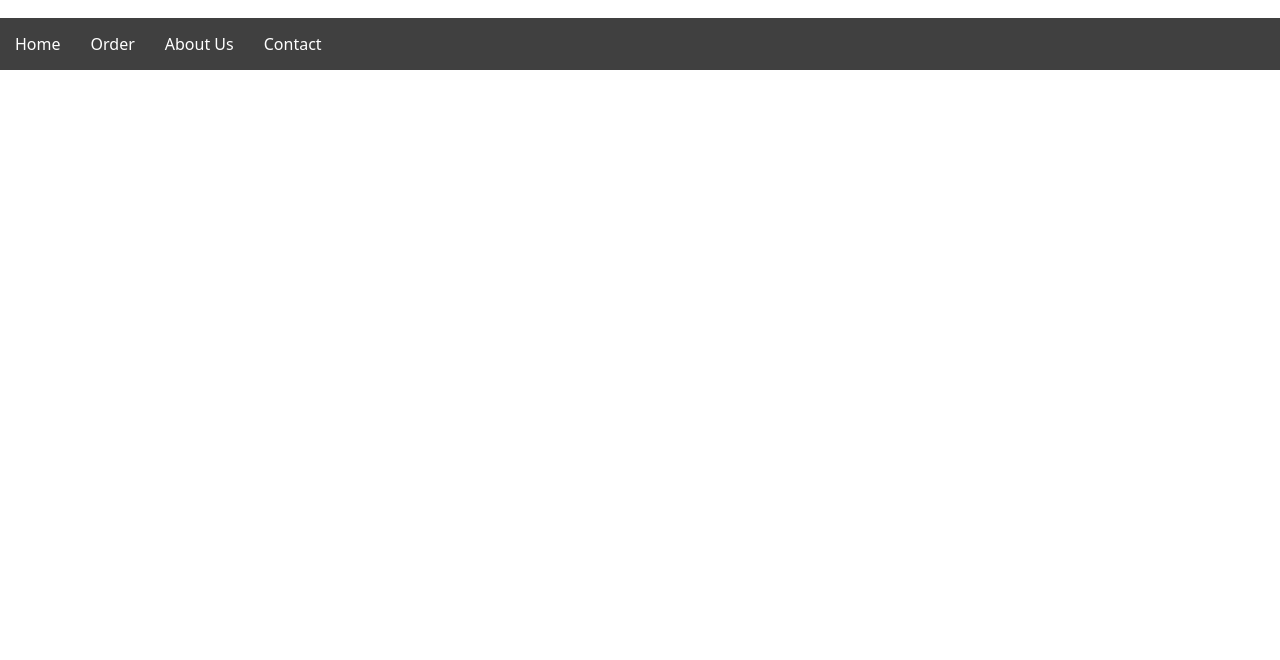
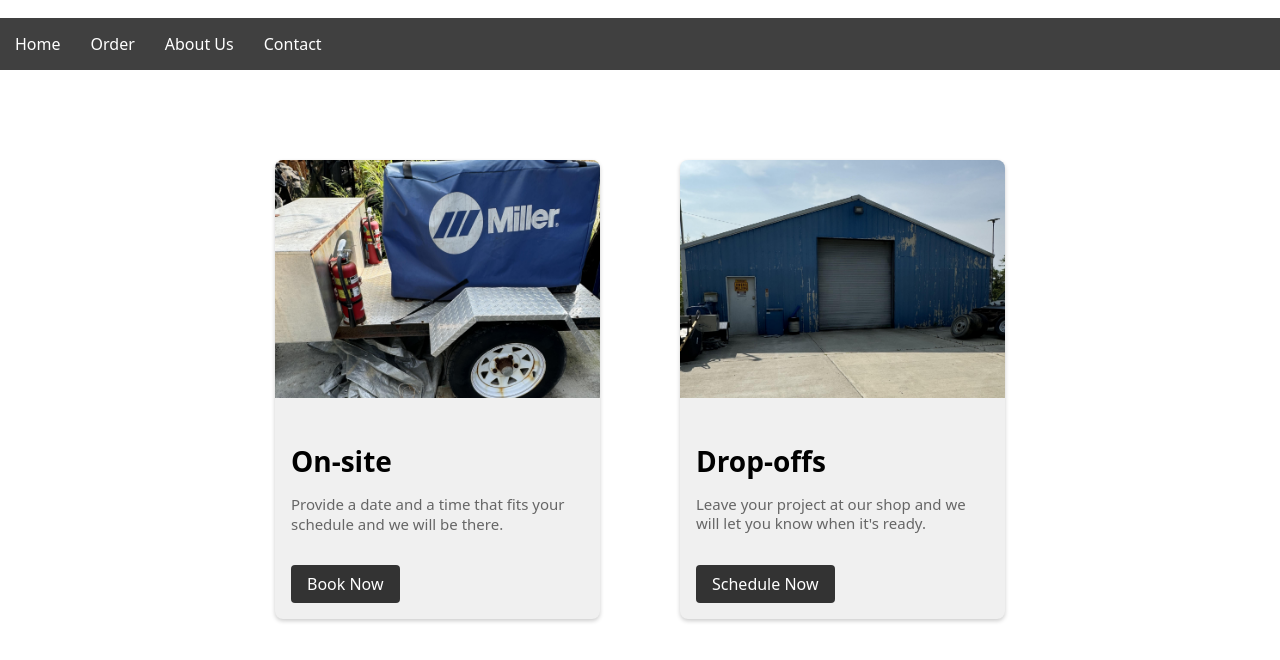
Before and after one commit to Travis-O/Capstone-Project, a plain HTML site: page Capstone Project/order.html in a window 1280 px wide. Shown: the part 46-706 px from the top of the page. Drawn offline with Linux system fonts and the light colour scheme.

Commit message:
Commit #2
In this commit, I completed the order page of the website and have linked the options of services to a button that will redirect the customer to the next page. This is using flexbox.

```diff
--- a/Capstone Project/order.html
+++ b/Capstone Project/order.html
@@ -30,7 +30,24 @@
             </ul>
         </nav>
 
-
+        <div class="order-container">
+            <div class="order">
+                <img src="on-site-welder2.jpg">
+                <div class="order-content">
+                    <h3>On-site</h3>
+                    <p>Provide a date and a time that fits your schedule and we will be there.</p>
+                    <a href="" class="btn">Book Now</a>
+                </div>
+            </div>
+            <div class="order">
+                <img src="drop-off-welder2.jpg">
+                <div class="order-content">
+                    <h3>Drop-offs</h3>
+                    <p>Leave your project at our shop and we will let you know when it's ready.</p>
+                    <a href="" class="btn">Schedule Now</a>
+                </div>
+            </div>
+        </div>
 
 
     </body>
--- a/Capstone Project/styles.css
+++ b/Capstone Project/styles.css
@@ -42,3 +42,56 @@ h1
 {
     float: left;
 }
+
+.order-container
+{
+    display: flex;
+    justify-content: center;
+    flex-wrap: wrap;
+    margin-top: 50px;
+}
+
+.order
+{
+    width: 325px;
+    background-color: #f0f0f0;
+    border-radius: 8px;
+    overflow: hidden;
+    box-shadow: 0px 2px 4px rgba(0,0,0,0.2);
+    margin: 40px;
+}
+
+.order img
+{
+    width:100%;
+    height: auto;
+}
+
+.order-content
+{
+    padding: 16px;
+}
+
+.order-content h3
+{
+    font-size: 28px;
+    margin-bottom: 8px;
+}
+
+.order-content p
+{
+    color: #666;
+    font-size: 15px;
+    line-height: 1.3;
+}
+
+.order-content .btn
+{
+    display: inline-block;
+    padding: 8px 16px;
+    background-color: #333;
+    text-decoration: none;
+    border-radius: 4px;
+    margin-top: 16px;
+    color: #fff;
+}
```
Also changed, not shown: Capstone Project/Owens Welding.html (+1 -1 lines), Capstone Project/about.html (+4 -0 lines), Capstone Project/contact.html (+17 -0 lines), Capstone Project/drop-off-welder.jpg (added), Capstone Project/drop-off-welder2.jpg (added), Capstone Project/on-site-welder2.jpg (added), 1 other file.
